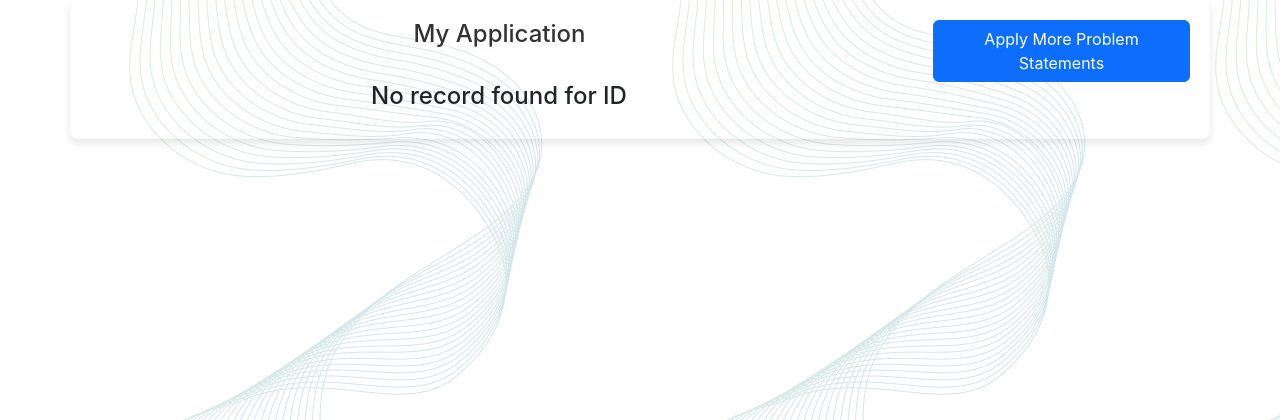
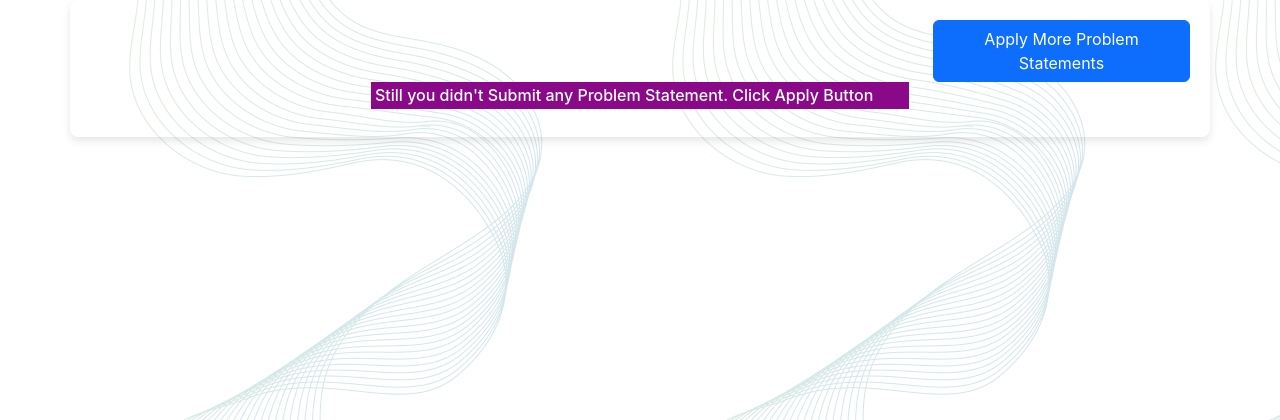
Before and after one commit to stoswebsolutions/5g6ghackathon2024tcoe, a PHP site: page /applicantView in a window 1280 px wide. Shown: the part 81-501 px from the top of the page. Run offline with PHP 8.4, Linux system fonts and the light colour scheme; the visitor is signed in with stand-in values (Sample User, id 1); data that the repository does not hold is empty.

Commit message:
small design changes

```diff
--- a/applicantView.php
+++ b/applicantView.php
@@ -65,7 +65,7 @@
     <div class="container mt-0">
         <div class="row justify-content-center">
             <div class="col-lg-9 col-md-9">
-                <h2 class="">My Application</h2>
+
             </div>
             <div class="col-lg-3 col-md-3">
                 <button type="button" id="psButton" class="btn btn-primary text-white">Apply More Problem Statements</button>
@@ -281,7 +281,7 @@
                     }
                 } else {
                     ?>
-                    <h4>No record found for ID</h4>
+                    <h6 class="p-1" style="background-color: rgb(137, 9, 137);color:#fff;">Still you didn't Submit any Problem Statement. Click Apply Button</h6>
                 <?php
                 }
                 ?>
@@ -293,7 +293,7 @@
         var psButton = document.getElementById("psButton");
         psButton.addEventListener("click", function() {
             alert('You will be redirected to the problem statements section.');
-            window.location.href = 'problemstatements';
+            window.location.href = 'problem-statements';
         });
     </script>
 
```
